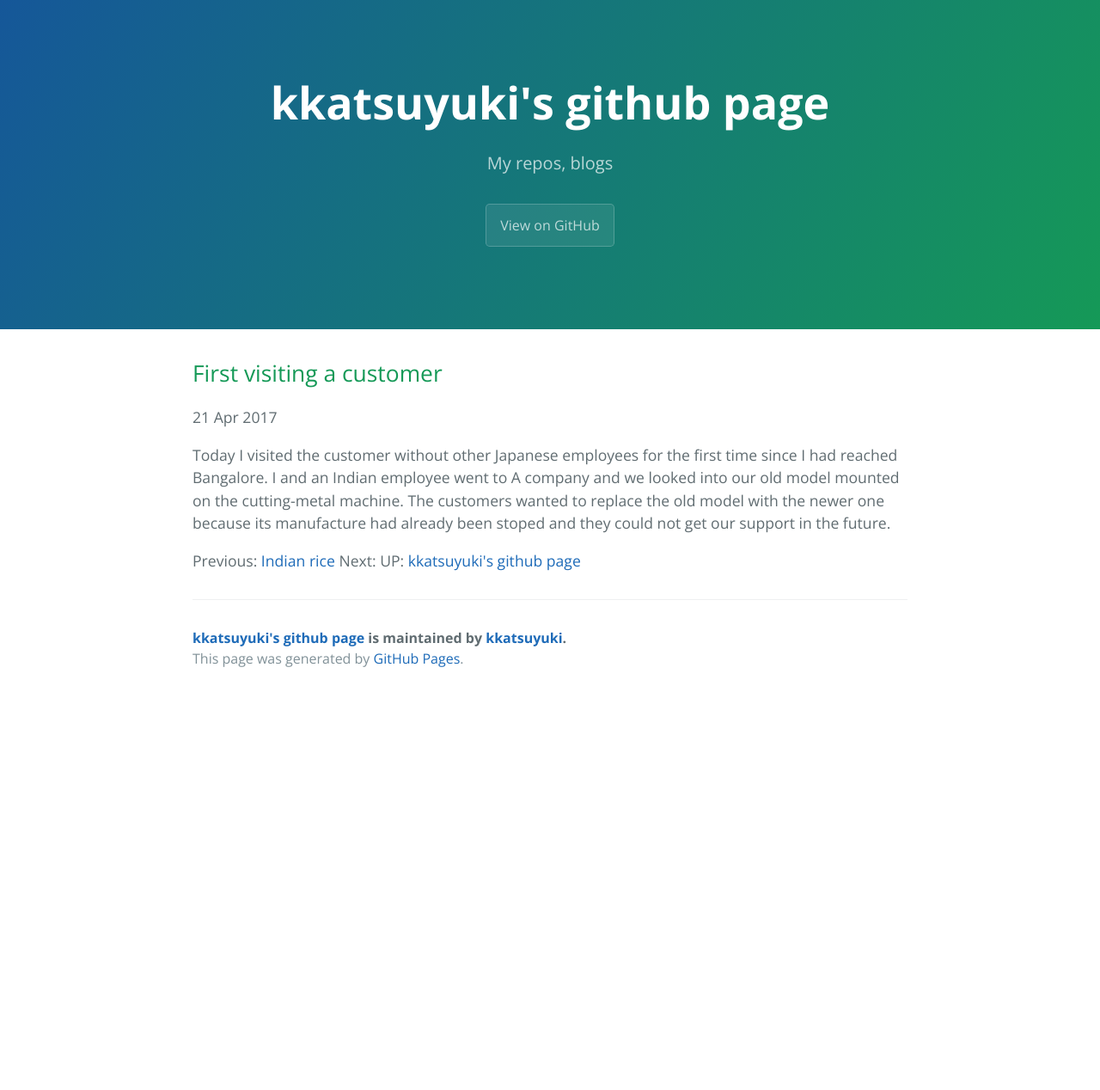
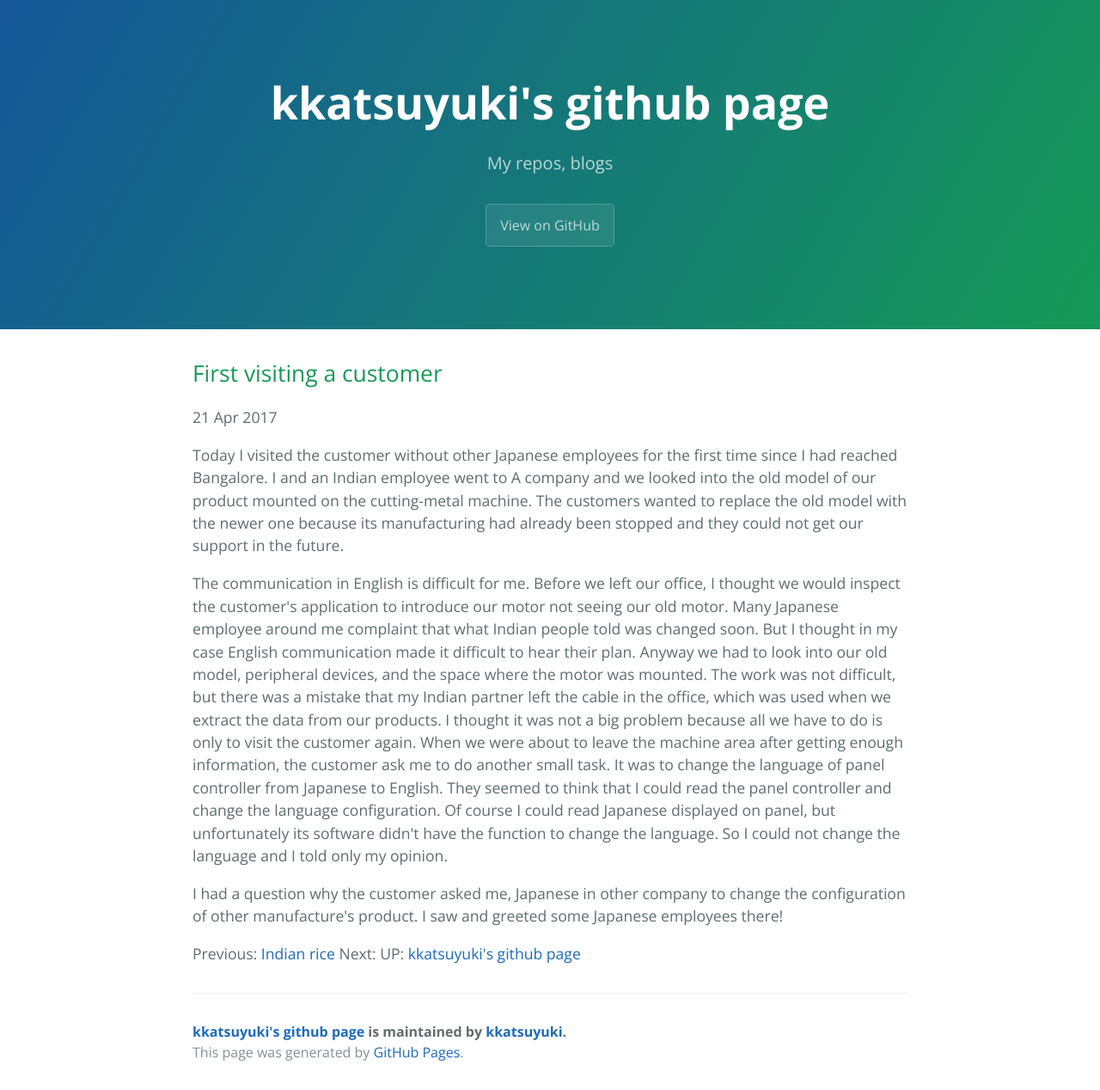
Before and after one commit to kkatsuyuki/kkatsuyuki.github.io, a Jekyll site: the page built from _posts/2017-04-21-visiting-acustomer.html, in a window 1280 px wide. Shown: the whole page at 86% size. Built offline with Jekyll 4.4.1, drawn with Linux system fonts in a browser that asks for light colours; before the commit the page ends 900 px from its top, so only the background shows below that.

Commit message:
completed the post visiting the customer

```diff
--- a/_posts/2017-04-21-visiting-acustomer.html
+++ b/_posts/2017-04-21-visiting-acustomer.html
@@ -7,8 +7,35 @@ categories: India business
 Today I visited the customer without other Japanese employees
 for the first time since I had reached Bangalore.
 I and an Indian employee went to A company and we looked into
-our old model mounted on the cutting-metal machine.
+the old model of our product mounted on the cutting-metal machine.
 The customers wanted to replace the old model with the newer one because
-its manufacture had already been stoped and they could not get our support
+its manufacturing had already been stopped and they could not get our support
 in the future.
 </p>
+
+<p>
+The communication in English is difficult for me. Before we left our office,
+I thought we would inspect the customer's application to introduce our motor
+not seeing our old motor. Many Japanese employee around me complaint that what
+Indian people told was changed soon. But I thought in my case
+English communication made it difficult to hear their plan.
+Anyway we had to look into our old model, peripheral devices, and the space
+where the motor was mounted. The work was not difficult, but
+there was a mistake that my Indian partner left the cable in the office, which
+was used when we extract the data from our products.
+I thought it was not a big problem because
+all we have to do is only to visit the customer again.
+When we were about to leave the machine area after getting enough information,
+the customer ask me to do another small task. It was to change the language of
+panel controller from Japanese to English.
+They seemed to think that I could read the panel controller and change
+the language configuration. Of course I could read Japanese displayed on panel,
+but unfortunately its software didn't have the function to change the language.
+So I could not change the language and I told only my opinion.
+</p>
+
+<p>
+I had a question why the customer asked me, Japanese in other company to change
+the configuration of other manufacture's product.
+I saw and greeted some Japanese employees there!
+</p>
```
Also changed, not shown: org/_posts/2017-04-21-visiting-acustomer.org (+25 -2 lines).
